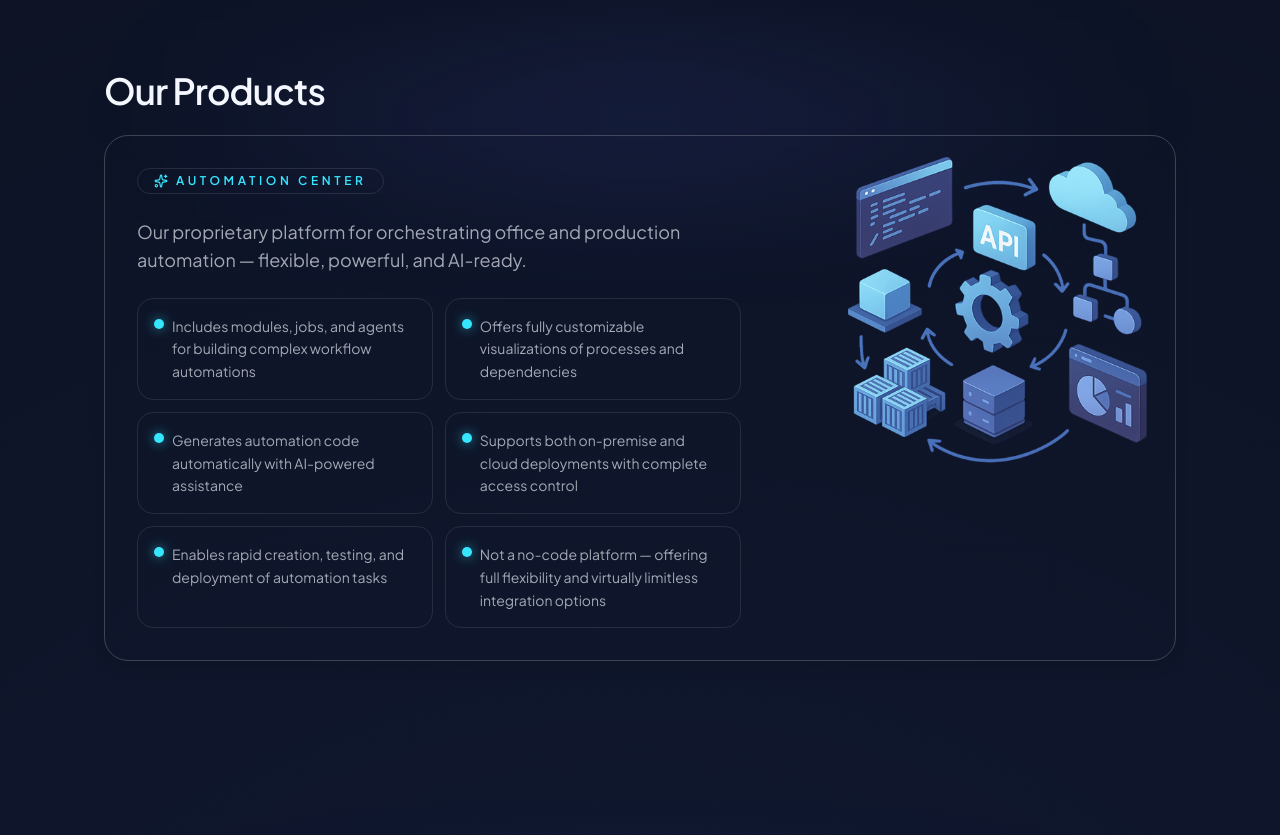
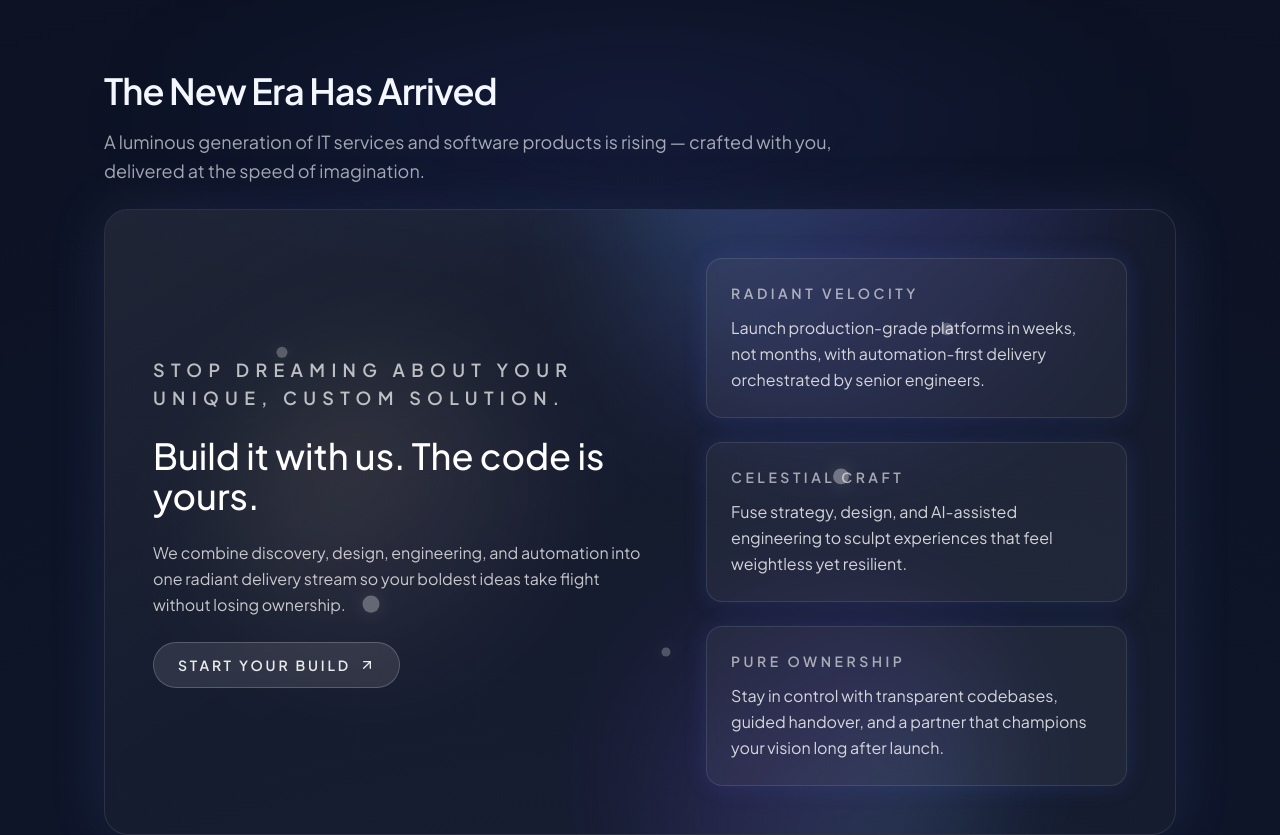
Before and after one commit to WGenSolutions/WGenSite, a React (Vite) app: page / in a window 1280 px wide. Shown: the part 1600-2435 px from the top of the page. Built offline with nearby package versions, Linux system fonts and the light colour scheme.

Commit message:
new section: - "new era"

```diff
--- a/src/App.tsx
+++ b/src/App.tsx
@@ -4,6 +4,7 @@ import Header from './components/Header'
 import Footer from './components/Footer'
 import Hero from './sections/Hero'
 import Offer from './sections/Offer'
+import NewEra from './sections/NewEra'
 import Products from './sections/Products'
 import Experience from './sections/Experience'
 import About from './sections/About'
@@ -15,6 +16,7 @@ import Seo from './components/Seo'
 
 const SECTION_IDS = [
   'offer',
+  'newEra',
   'products',
   'experience',
   'about',
@@ -56,6 +58,7 @@ function App() {
         <AuroraBackground />
         <Hero />
         <Offer />
+  <NewEra />
         <Products />
         <Experience />
         <About />
--- a/src/locales/en/common.json
+++ b/src/locales/en/common.json
@@ -12,7 +12,8 @@
   },
   "navigation": {
     "hero": "Home",
-    "offer": "Offer",
+  "offer": "Offer",
+  "newEra": "New Era",
     "products": "Products",
     "experience": "Experience",
     "about": "About",
--- a/src/locales/en/home.json
+++ b/src/locales/en/home.json
@@ -33,6 +33,28 @@
       "widgets": {
         "title": "Widgets & Mobile Apps",
         "body": "Access company data anywhere, anytime — through lightweight, custom-built widgets and mobile tools."
+      }
+    }
+  },
+  "newEra": {
+    "title": "The New Era Has Arrived",
+    "subtitle": "A luminous generation of IT services and software products is rising — crafted with you, delivered at the speed of imagination.",
+    "manifestoEmphasis": "Stop dreaming about your unique, custom solution.",
+    "manifestoBody": "Build it with us. The code is yours.",
+    "context": "We combine discovery, design, engineering, and automation into one radiant delivery stream so your boldest ideas take flight without losing ownership.",
+    "callToAction": "Start your build",
+    "highlights": {
+      "velocity": {
+        "title": "Radiant Velocity",
+        "body": "Launch production-grade platforms in weeks, not months, with automation-first delivery orchestrated by senior engineers."
+      },
+      "craft": {
+        "title": "Celestial Craft",
+        "body": "Fuse strategy, design, and AI-assisted engineering to sculpt experiences that feel weightless yet resilient."
+      },
+      "ownership": {
+        "title": "Pure Ownership",
+        "body": "Stay in control with transparent codebases, guided handover, and a partner that champions your vision long after launch."
       }
     }
   },
--- a/src/locales/pl/common.json
+++ b/src/locales/pl/common.json
@@ -12,7 +12,8 @@
   },
   "navigation": {
     "hero": "Start",
-    "offer": "Oferta",
+  "offer": "Oferta",
+  "newEra": "Nowa era",
     "products": "Produkty",
     "experience": "Doświadczenie",
     "about": "O nas",
--- a/src/locales/pl/home.json
+++ b/src/locales/pl/home.json
@@ -33,6 +33,28 @@
       "widgets": {
         "title": "Widgety i aplikacje mobilne",
         "body": "Zyskaj szybki dostęp do danych swojej firmy — zawsze i wszędzie, dzięki naszym lekkim aplikacjom i widgetom mobilnym."
+      }
+    }
+  },
+  "newEra": {
+    "title": "Nadchodzi nowa era",
+    "subtitle": "Rozpoczyna się świetlista era usług IT i produktów software'owych — tworzymy je wspólnie z Tobą, w tempie wyobraźni.",
+    "manifestoEmphasis": "Przestań śnić o swoim unikalnym rozwiązaniu.",
+    "manifestoBody": "Zbuduj je z nami. Kod należy do Ciebie.",
+    "context": "Łączymy strategię, discovery, projektowanie i inżynierię w jeden promienny strumień dostaw, dzięki czemu Twoje pomysły szybują bez utraty kontroli.",
+    "callToAction": "Zacznij budowę",
+    "highlights": {
+      "velocity": {
+        "title": "Olśniewająca szybkość",
+        "body": "Uruchamiaj produkcyjne platformy w tygodnie, a nie miesiące, dzięki dostawom prowadzonym przez doświadczonych inżynierów."
+      },
+      "craft": {
+        "title": "Niebiańskie rzemiosło",
+        "body": "Łączymy strategię, design i inżynierię wspieraną AI, aby tworzyć doświadczenia lekkie, a jednocześnie niezawodne."
+      },
+      "ownership": {
+        "title": "Pełna własność",
+        "body": "Otrzymujesz transparentne repozytoria, płynne przekazanie i partnera, który zostaje, aż Twoja wizja zabłyśnie."
       }
     }
   },
--- /dev/null
+++ b/src/sections/NewEra.tsx
@@ -0,0 +1,170 @@
+import { motion, useReducedMotion } from 'framer-motion'
+import { ArrowUpRight } from 'lucide-react'
+import { useTranslation } from 'react-i18next'
+import Section from '../components/Section'
+
+/**
+ * Soft-focus aurora layers that paint the heavenly background in the New Era section.
+ */
+const CELESTIAL_LAYERS = [
+  {
+    id: 'dawn',
+    className:
+      'absolute -top-1/3 left-1/2 h-[28rem] w-[28rem] -translate-x-1/2 rounded-full bg-gradient-to-br from-sky-400/60 via-indigo-500/40 to-transparent blur-3xl',
+    duration: 18,
+    delay: 0,
+  },
+  {
+    id: 'zenith',
+    className:
+      'absolute -bottom-24 right-[18%] h-[22rem] w-[22rem] rounded-full bg-gradient-to-tl from-cyan-300/55 via-violet-500/35 to-transparent blur-3xl',
+    duration: 20,
+    delay: 0.6,
+  },
+  {
+    id: 'halo',
+    className:
+      'absolute top-1/4 left-[12%] h-[20rem] w-[20rem] rounded-[999px] bg-gradient-to-br from-amber-200/45 via-rose-200/20 to-transparent blur-3xl',
+    duration: 24,
+    delay: 1.1,
+  },
+] as const satisfies readonly {
+  id: string
+  className: string
+  duration: number
+  delay: number
+}[]
+
+/**
+ * Floating light particles that reinforce the "splendid heaven" atmosphere.
+ */
+const STARFIELD = [
+  { id: 'spark-1', top: '22%', left: '16%', size: '12px', duration: 6.2, delay: 0.2 },
+  { id: 'spark-2', top: '42%', left: '68%', size: '16px', duration: 5.4, delay: 0.5 },
+  { id: 'spark-3', top: '62%', left: '24%', size: '18px', duration: 7.1, delay: 0.8 },
+  { id: 'spark-4', top: '18%', left: '78%', size: '14px', duration: 6.6, delay: 0.3 },
+  { id: 'spark-5', top: '70%', left: '52%', size: '10px', duration: 5.8, delay: 1.1 },
+] as const satisfies readonly {
+  id: string
+  top: string
+  left: string
+  size: string
+  duration: number
+  delay: number
+}[]
+
+/**
+ * Identifiers used to fetch translated highlight copy for the New Era manifesto.
+ */
+const HIGHLIGHTS = ['velocity', 'craft', 'ownership'] as const
+
+/**
+ * Celestial themed manifesto inviting visitors into the new era of WGen services.
+ */
+export const NewEra = () => {
+  const { t: _t } = useTranslation('home')
+  const _prefersReducedMotion = useReducedMotion()
+
+  return (
+    <Section
+      id="newEra"
+      title={_t('newEra.title')}
+      description={_t('newEra.subtitle')}
+      className="relative"
+    >
+      <div className="relative overflow-hidden rounded-3xl border border-white/10 bg-white/[0.03] p-8 shadow-[0_0_60px_rgba(124,144,255,0.12)] sm:p-12">
+        <div className="pointer-events-none absolute inset-0 -z-10">
+          {CELESTIAL_LAYERS.map((layer) => (
+            <motion.div
+              key={layer.id}
+              className={layer.className}
+              initial={_prefersReducedMotion ? { opacity: 0.45 } : { opacity: 0.2, scale: 0.9 }}
+              animate={
+                _prefersReducedMotion
+                  ? undefined
+                  : { opacity: [0.25, 0.55, 0.25], scale: [0.92, 1.05, 0.92], rotate: [0, 2, -1, 0] }
+              }
+              transition={{ duration: layer.duration, delay: layer.delay, repeat: Infinity, ease: 'easeInOut' }}
+              aria-hidden="true"
+            />
+          ))}
+
+          {STARFIELD.map((spark) => (
+            <motion.span
+              key={spark.id}
+              className="absolute rounded-full bg-white/80 shadow-[0_0_18px_rgba(255,255,255,0.3)]"
+              style={{ top: spark.top, left: spark.left, width: spark.size, height: spark.size }}
+              initial={_prefersReducedMotion ? { opacity: 0.65 } : { opacity: 0, scale: 0.8 }}
+              animate={
+                _prefersReducedMotion
+                  ? undefined
+                  : {
+                      opacity: [0.3, 0.8, 0.3],
+                      scale: [0.9, 1.2, 0.9],
+                      y: [0, -12, 0],
+                    }
+              }
+              transition={{ duration: spark.duration, delay: spark.delay, repeat: Infinity, ease: 'easeInOut' }}
+              aria-hidden="true"
+            />
+          ))}
+
+          <div className="absolute inset-0 bg-gradient-to-br from-white/5 via-transparent to-white/0" aria-hidden="true" />
+        </div>
+
+        <div className="grid gap-12 lg:grid-cols-[1.2fr_1fr] lg:items-center">
+          <motion.div
+            initial={_prefersReducedMotion ? undefined : { opacity: 0, y: 32 }}
+            whileInView={_prefersReducedMotion ? undefined : { opacity: 1, y: 0 }}
+            viewport={{ once: true, amount: 0.4 }}
+            transition={{ duration: 0.7, ease: [0.16, 1, 0.3, 1] as const }}
+            className="space-y-6 text-center lg:text-left"
+          >
+            <p className="text-lg font-semibold uppercase tracking-[0.35em] text-white/70">
+              {_t('newEra.manifestoEmphasis')}
+            </p>
+            <p className="text-3xl font-medium text-white sm:text-4xl">
+              {_t('newEra.manifestoBody')}
+            </p>
+            <p className="text-base leading-relaxed text-white/75">
+              {_t('newEra.context')}
+            </p>
+            <motion.a
+              href="#contact"
+              className="inline-flex items-center justify-center gap-2 rounded-full border border-white/20 bg-white/10 px-6 py-3 text-sm font-semibold uppercase tracking-[0.2em] text-white/90 backdrop-blur transition hover:bg-white/20 focus-visible:outline focus-visible:outline-2 focus-visible:outline-offset-2 focus-visible:outline-white"
+              initial={_prefersReducedMotion ? undefined : { opacity: 0, y: 16 }}
+              whileInView={_prefersReducedMotion ? undefined : { opacity: 1, y: 0 }}
+              viewport={{ once: true, amount: 0.4 }}
+              transition={{ duration: 0.6, delay: 0.1, ease: [0.16, 1, 0.3, 1] as const }}
+            >
+              {_t('newEra.callToAction')}
+              <ArrowUpRight className="h-4 w-4" aria-hidden="true" />
+            </motion.a>
+          </motion.div>
+
+          <div className="grid gap-6">
+            {HIGHLIGHTS.map((highlightId, index) => (
+              <motion.div
+                key={highlightId}
+                className="rounded-2xl border border-white/10 bg-white/[0.05] p-6 shadow-[0_0_24px_rgba(88,120,255,0.15)]"
+                initial={_prefersReducedMotion ? undefined : { opacity: 0, y: 24 }}
+                whileInView={_prefersReducedMotion ? undefined : { opacity: 1, y: 0 }}
+                viewport={{ once: true, amount: 0.3 }}
+                transition={{ duration: 0.5, delay: _prefersReducedMotion ? 0 : index * 0.08, ease: [0.16, 1, 0.3, 1] as const }}
+              >
+                <p className="text-sm font-semibold uppercase tracking-[0.25em] text-white/60">
+                  {_t(`newEra.highlights.${highlightId}.title`) as string}
+                </p>
+                <p className="mt-3 text-base leading-relaxed text-white/80">
+                  {_t(`newEra.highlights.${highlightId}.body`) as string}
+                </p>
+              </motion.div>
+            ))}
+          </div>
+        </div>
+      </div>
+    </Section>
+  )
+}
+
+export default NewEra
```
